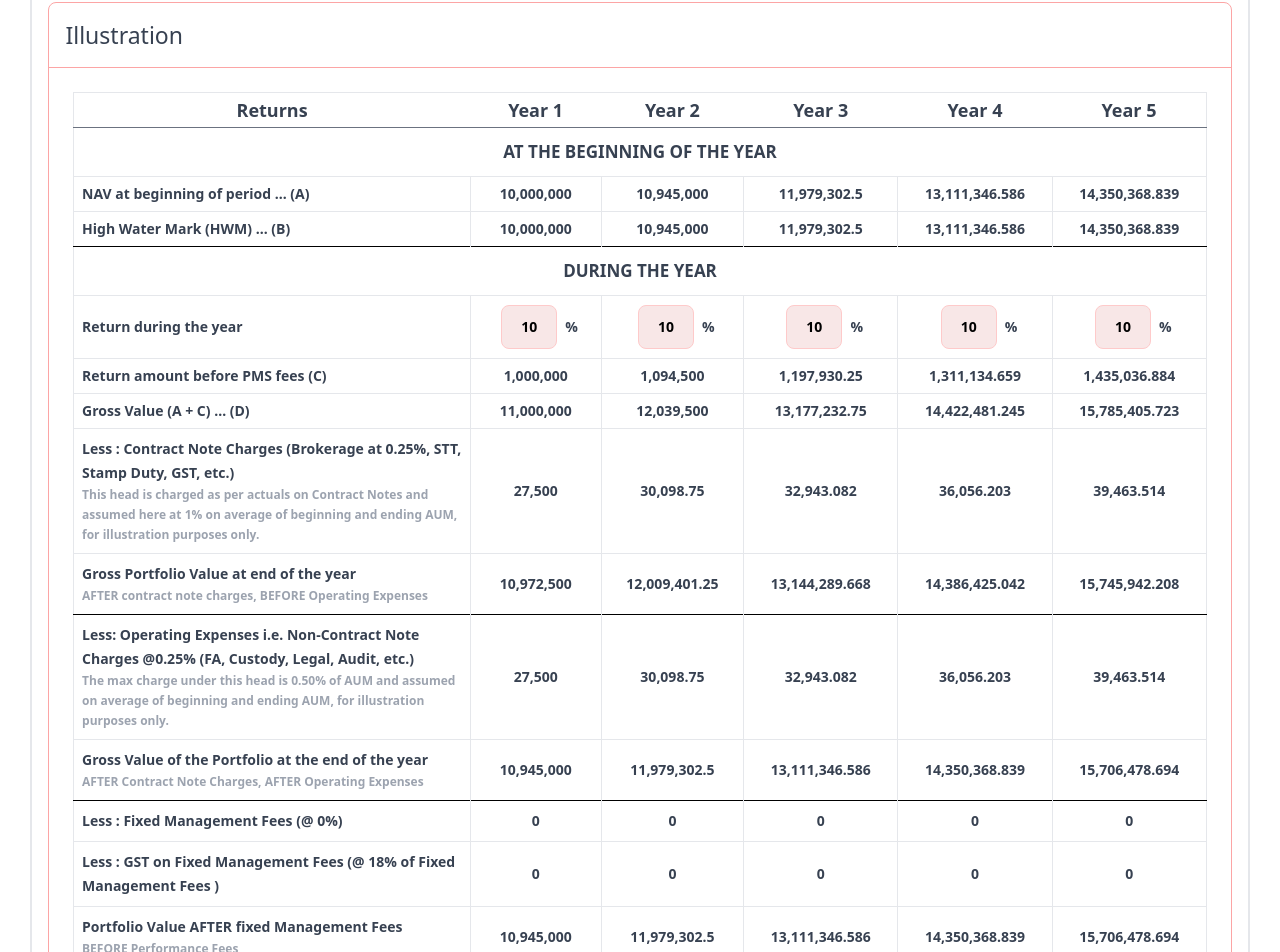
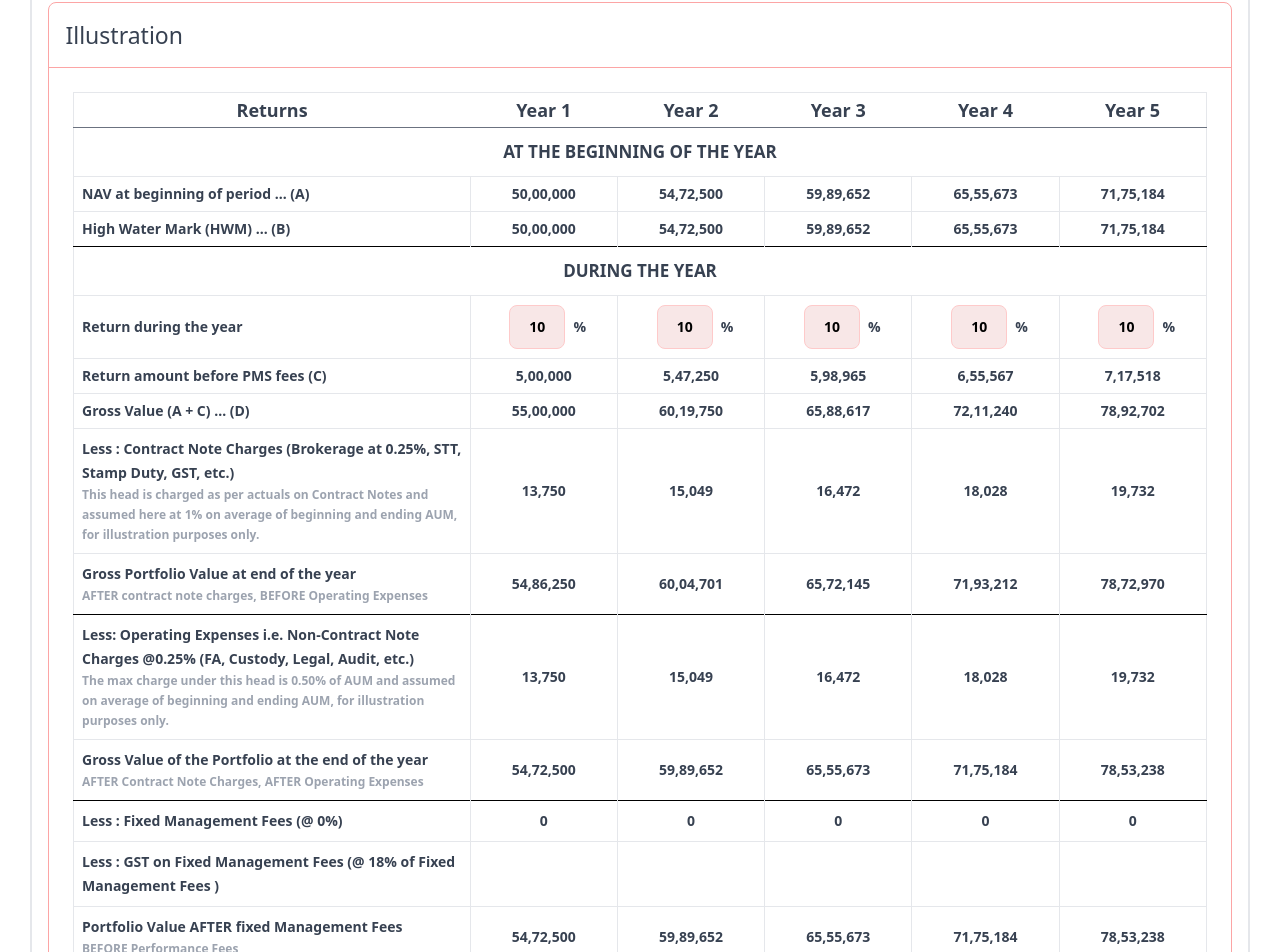
Before and after one commit to sirdroj/oms-fee-calculator, a React (Vite) app: page / in a window 1280 px wide. Shown: the part 579-1531 px from the top of the page. Built offline with nearby package versions, Linux system fonts and the light colour scheme.

Commit message:
-bug fixing

```diff
--- a/src/components/Calculator_form.jsx
+++ b/src/components/Calculator_form.jsx
@@ -1,7 +1,11 @@
 import React, { useState, useEffect } from "react";
 
+const formatNumberIndian = (num) => {
+  return new Intl.NumberFormat('en-IN').format(num);
+};
+
 const Test = () => {
-  let p = 10000000;
+  let p = 5000000;
   let MFee=2.5;
   let OthFee=0.5;
   let bkFee=0.2;
@@ -38,16 +42,16 @@ const Test = () => {
 
     for (const year of yearList) {
 
-      let treturn = (tp * inputs.returns[year]) / 100;
+      let treturn = Math.round((tp * inputs.returns[year]) / 100);
       let tgrossval = treturn + tp;
-      let brokrageFee=tgrossval*bkFee/100;
+      let brokrageFee=Math.round(tgrossval*bkFee/100);
       let portfolioAfterBrokrage=tgrossval-brokrageFee
-      let custodyFee=tgrossval*OthFee/100;
+      let custodyFee=Math.round(tgrossval*OthFee/100);
       let portfolioAfterCustody=portfolioAfterBrokrage-custodyFee
-      let managementFee=portfolioAfterCustody*MFee/100
-      let gstMfee=managementFee*0.18
+      let managementFee=Math.round(portfolioAfterCustody*MFee/100)
+      let gstMfee=Math.round(managementFee*0.18)
       let portfolioafterMfee=portfolioAfterCustody-managementFee-gstMfee
-      let hurdle=tp*inputs.hurdle_rate/100
+      let hurdle=Math.round(tp*inputs.hurdle_rate/100)
 
       let perfomanceFee=0
       if((portfolioafterMfee-hurdle-tp)>0){
@@ -219,7 +223,7 @@ const Test = () => {
               </td>
               {yearList.map((year) => (
                 <td key={year} className="border-l-[1px] text-center">
-                  {datas[year]?.nav.toLocaleString()}
+                  {formatNumberIndian(datas[year]?.nav).toLocaleString()}
                 </td>
               ))}
             </tr>
@@ -229,7 +233,7 @@ const Test = () => {
               </td>
               {yearList.map((year) => (
                 <td key={year} className="border-l-[1px] text-center">
-                  {datas[year]?.highWaterMarDuring.toLocaleString()}
+                  {formatNumberIndian(datas[year]?.highWaterMarDuring).toLocaleString()}
                 </td>
               ))}
             </tr>
@@ -268,7 +272,7 @@ const Test = () => {
               </td>
               {yearList.map((year) => (
                 <td key={year} className="border-l-[1px] text-center">
-                  {datas[year]?.ReturnAmount.toLocaleString()}
+                  {formatNumberIndian(datas[year]?.ReturnAmount).toLocaleString()}
                 </td>
               ))}
             </tr>
@@ -279,7 +283,7 @@ const Test = () => {
               </td>
               {yearList.map((year) => (
                 <td key={year} className="border-l-[1px] text-center">
-                  {datas[year]?.grossValue.toLocaleString()}
+                  {formatNumberIndian(datas[year]?.grossValue).toLocaleString()}
                 </td>
               ))}
             </tr>
@@ -296,7 +300,7 @@ const Test = () => {
               </td>
               {yearList.map((year) => (
                 <td key={year} className="border-l-[1px] text-center">
-                  {datas[year]?.brokrageFee?.toLocaleString()}
+                  {formatNumberIndian(datas[year]?.brokrageFee)?.toLocaleString()}
 
                 </td>
               ))}
@@ -310,7 +314,7 @@ const Test = () => {
               </td>
               {yearList.map((year) => (
                 <td key={year} className="border-l-[1px] text-center">
-                  {datas[year]?.portfolioAfterBrokrage?.toLocaleString()}
+                  {formatNumberIndian(datas[year]?.portfolioAfterBrokrage)?.toLocaleString()}
                 </td>
               ))}
             </tr>
@@ -324,7 +328,7 @@ const Test = () => {
               </td>
               {yearList.map((year) => (
                 <td key={year} className="border-l-[1px] text-center">
-                  {datas[year]?.custodyFee?.toLocaleString()}
+                  {formatNumberIndian(datas[year]?.custodyFee)?.toLocaleString()}
 
                 </td>
               ))}
@@ -339,7 +343,7 @@ const Test = () => {
               </td>
               {yearList.map((year) => (
                 <td key={year} className="border-l-[1px] text-center">
-                  {datas[year]?.portfolioAfterCustody?.toLocaleString()}
+                  {formatNumberIndian(datas[year]?.portfolioAfterCustody)?.toLocaleString()}
                 </td>
               ))}
             </tr>
@@ -350,7 +354,7 @@ const Test = () => {
               </td>
               {yearList.map((year) => (
                 <td key={year} className="border-l-[1px] text-center">
-                  {datas[year]?.managementFee?.toLocaleString()}
+                  {formatNumberIndian(datas[year]?.managementFee)?.toLocaleString()}
                 </td>
               ))}
             </tr>
@@ -360,7 +364,7 @@ const Test = () => {
               </td>
               {yearList.map((year) => (
                 <td key={year} className="border-l-[1px] text-center">
-                  {datas[year]?.gstMfee?.toLocaleString()}
+                  {formatNumberIndian(datas[year])?.gstMfee?.toLocaleString()}
                 </td>
               ))}
             </tr>
@@ -374,7 +378,7 @@ const Test = () => {
          </td>
               {yearList.map((year) => (
                 <td key={year} className="border-l-[1px] text-center">
-                  {datas[year]?.portfolioafterMfee?.toLocaleString()}
+                  {formatNumberIndian(datas[year]?.portfolioafterMfee)?.toLocaleString()}
                 </td>
               ))}
             </tr>
@@ -386,7 +390,7 @@ const Test = () => {
               </td>
               {yearList.map((year) => (
                 <td key={year} className="border-l-[1px] text-center">
-                  {datas[year]?.perfomanceFee?.toLocaleString()}
+                  {formatNumberIndian(datas[year]?.perfomanceFee)?.toLocaleString()}
                 </td>
               ))}
             </tr>
@@ -396,7 +400,7 @@ const Test = () => {
               </td>
               {yearList.map((year) => (
                 <td key={year} className="border-l-[1px] text-center">
-                  {datas[year]?.gstPerfomanceFee?.toLocaleString()}
+                  {formatNumberIndian(datas[year]?.gstPerfomanceFee)?.toLocaleString()}
                 </td>
               ))}
             </tr>
@@ -405,7 +409,7 @@ const Test = () => {
               Net Value of the Portfolio at end of the year	              </td>
               {yearList.map((year) => (
                 <td key={year} className="border-l-[1px] text-center">
-                  {datas[year]?.portfolioAfterPfee?.toLocaleString()}
+                  {formatNumberIndian(datas[year]?.portfolioAfterPfee)?.toLocaleString()}
                 </td>
               ))}
             </tr>
@@ -414,7 +418,7 @@ const Test = () => {
               Net return to client	              </td>
               {yearList.map((year) => (
                 <td key={year} className="border-l-[1px] text-center">
-                  {datas[year]?.netReturn?.toLocaleString()}%
+                  {formatNumberIndian(datas[year]?.netReturn)?.toLocaleString()}%
                 </td>
               ))}
             </tr>
@@ -443,7 +447,7 @@ const Test = () => {
               </td>
               {yearList.map((year) => (
                 <td key={year} className="border-l-[1px] text-center">
-                  {datas[year]?.portfolioAfterPfee?.toLocaleString()}
+                  {formatNumberIndian(datas[year]?.portfolioAfterPfee)?.toLocaleString()}
                 </td>
               ))}
             </tr>
@@ -453,7 +457,7 @@ const Test = () => {
               </td>
               {yearList.map((year) => (
                 <td key={year} className="border-l-[1px] text-center">
-                  {datas[year]?.portfolioAfterPfee?.toLocaleString()}
+                  {formatNumberIndian(datas[year]?.portfolioAfterPfee)?.toLocaleString()}
                 </td>
               ))}
             </tr>
```
